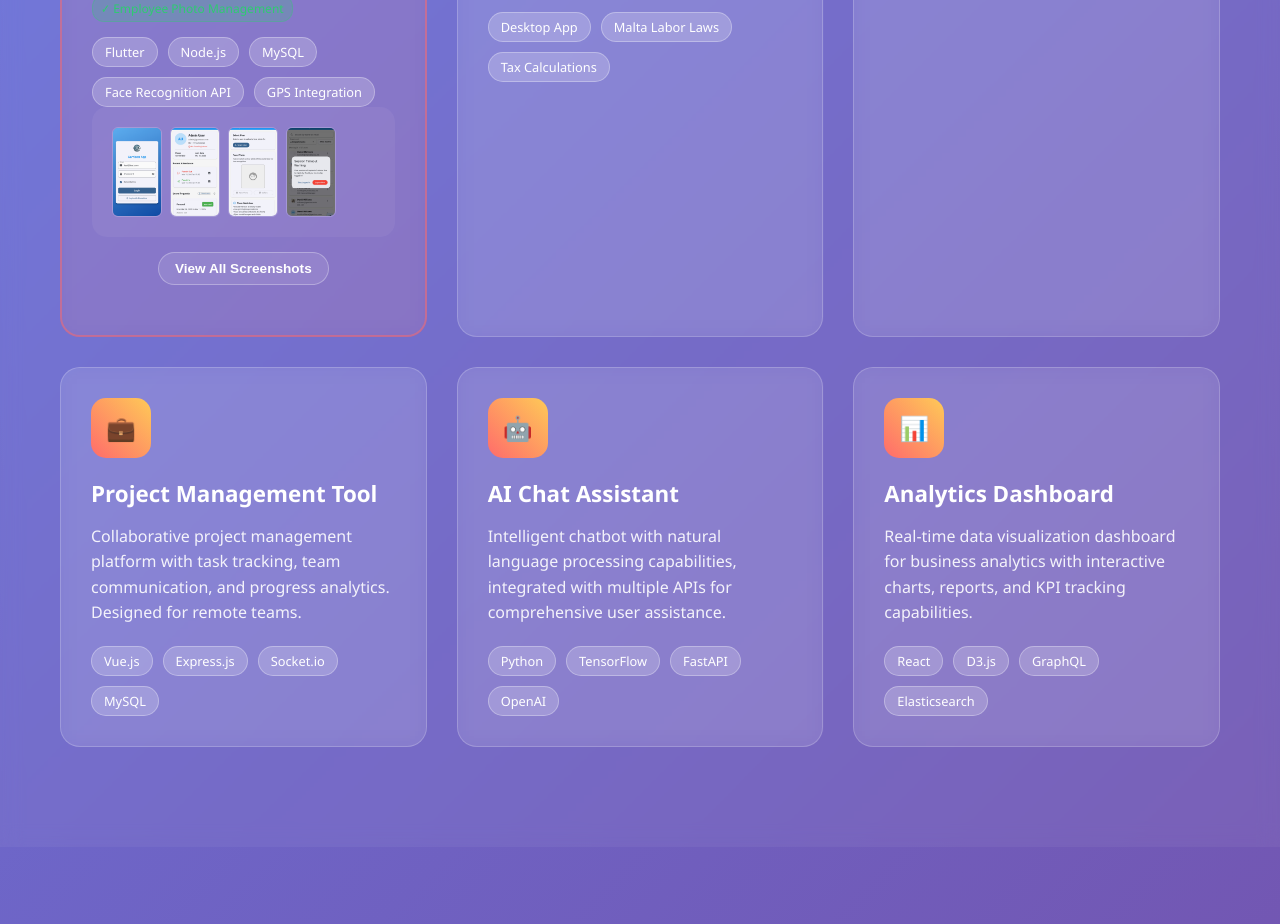
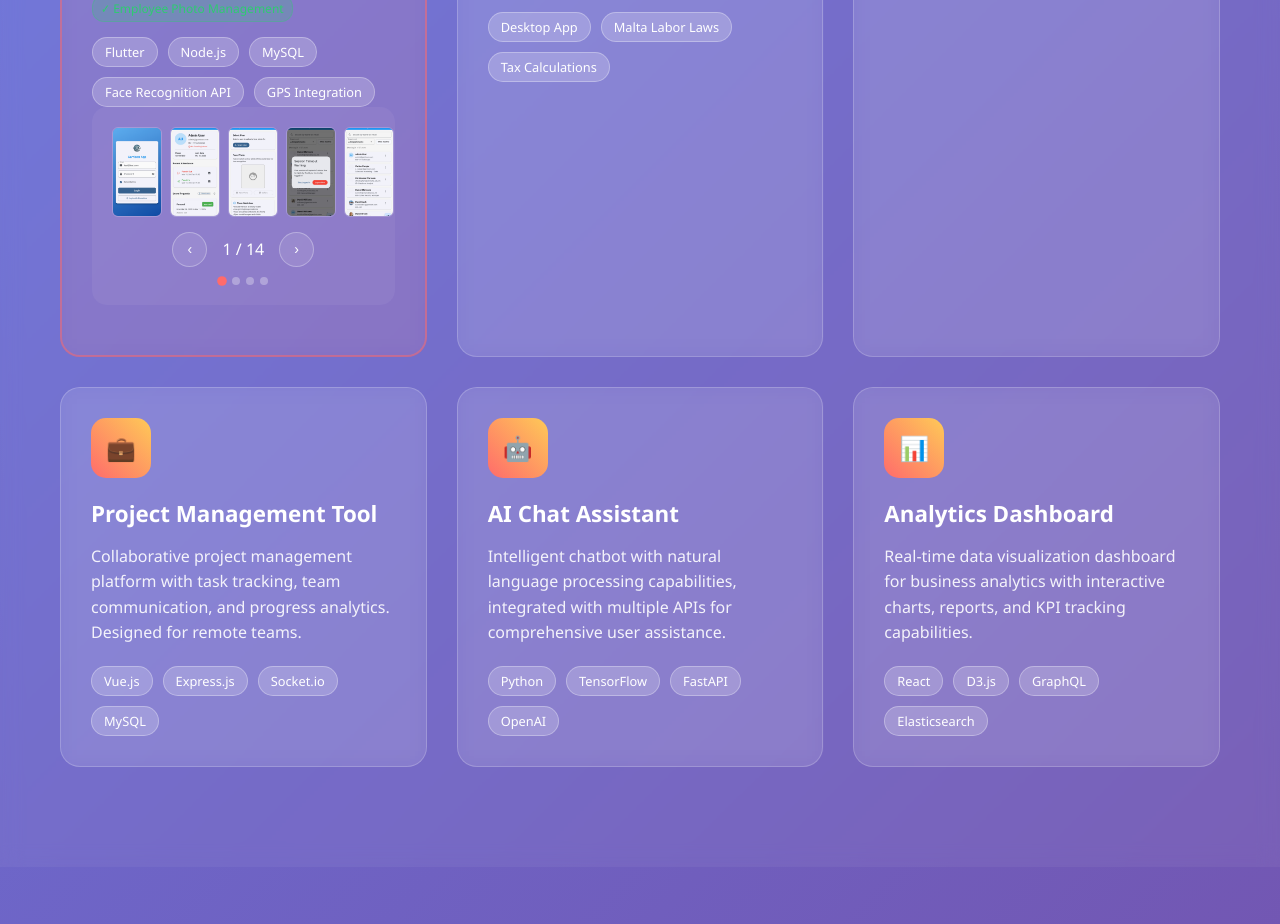
Before and after one commit to MalteseHKR/MalteseHKR.github.io, a plain HTML site: page index.html in a window 1280 px wide. Shown: the part 1296-2220 px from the top of the page. Drawn offline with Linux system fonts and the light colour scheme.

Commit message:
Update index.html
Fixed screenshots size

```diff
--- a/index.html
+++ b/index.html
@@ -69,32 +69,34 @@
                         <span class="tech-tag">GPS Integration</span>
                     </div>
                     <div class="project-images">
-                        <div class="image-gallery">
-                            <div class="gallery-row">
+                        <div class="carousel-container">
+                            <div class="carousel-track" id="carouselTrack">
                                 <img src="assets/mobile_app_1.jpg" alt="Mobile App Screenshot" class="project-image">
                                 <img src="assets/mobile_app_2.jpg" alt="Mobile App Screenshot" class="project-image">
                                 <img src="assets/mobile_app_3.jpg" alt="Mobile App Screenshot" class="project-image">
                                 <img src="assets/mobile_app_4.jpg" alt="Mobile App Screenshot" class="project-image">
-                            </div>
-                            <div class="gallery-row">
                                 <img src="assets/mobile_app_5.jpg" alt="Mobile App Screenshot" class="project-image">
                                 <img src="assets/mobile_app_6.jpg" alt="Mobile App Screenshot" class="project-image">
                                 <img src="assets/mobile_app_7.jpg" alt="Mobile App Screenshot" class="project-image">
                                 <img src="assets/mobile_app_8.jpg" alt="Mobile App Screenshot" class="project-image">
-                            </div>
-                            <div class="gallery-row">
                                 <img src="assets/mobile_app_9.jpg" alt="Mobile App Screenshot" class="project-image">
                                 <img src="assets/mobile_app_10.jpg" alt="Mobile App Screenshot" class="project-image">
                                 <img src="assets/mobile_app_11.jpg" alt="Mobile App Screenshot" class="project-image">
                                 <img src="assets/mobile_app_12.jpg" alt="Mobile App Screenshot" class="project-image">
-                            </div>
-                            <div class="gallery-row">
                                 <img src="assets/mobile_app_13.jpg" alt="Mobile App Screenshot" class="project-image">
                                 <img src="assets/mobile_app_14.jpg" alt="Mobile App Screenshot" class="project-image">
                             </div>
-                        </div>
-                        <div class="view-more-btn">
-                            <button class="btn btn-gallery" onclick="toggleGallery()">View All Screenshots</button>
+                            <div class="carousel-nav">
+                                <button class="carousel-btn" id="prevBtn" onclick="moveCarousel(-1)">‹</button>
+                                <span class="carousel-counter" id="carouselCounter">1 / 14</span>
+                                <button class="carousel-btn" id="nextBtn" onclick="moveCarousel(1)">›</button>
+                            </div>
+                            <div class="carousel-indicators" id="carouselIndicators">
+                                <span class="carousel-dot active" onclick="goToSlide(0)"></span>
+                                <span class="carousel-dot" onclick="goToSlide(1)"></span>
+                                <span class="carousel-dot" onclick="goToSlide(2)"></span>
+                                <span class="carousel-dot" onclick="goToSlide(3)"></span>
+                            </div>
                         </div>
                     </div>
                 </div>
```
